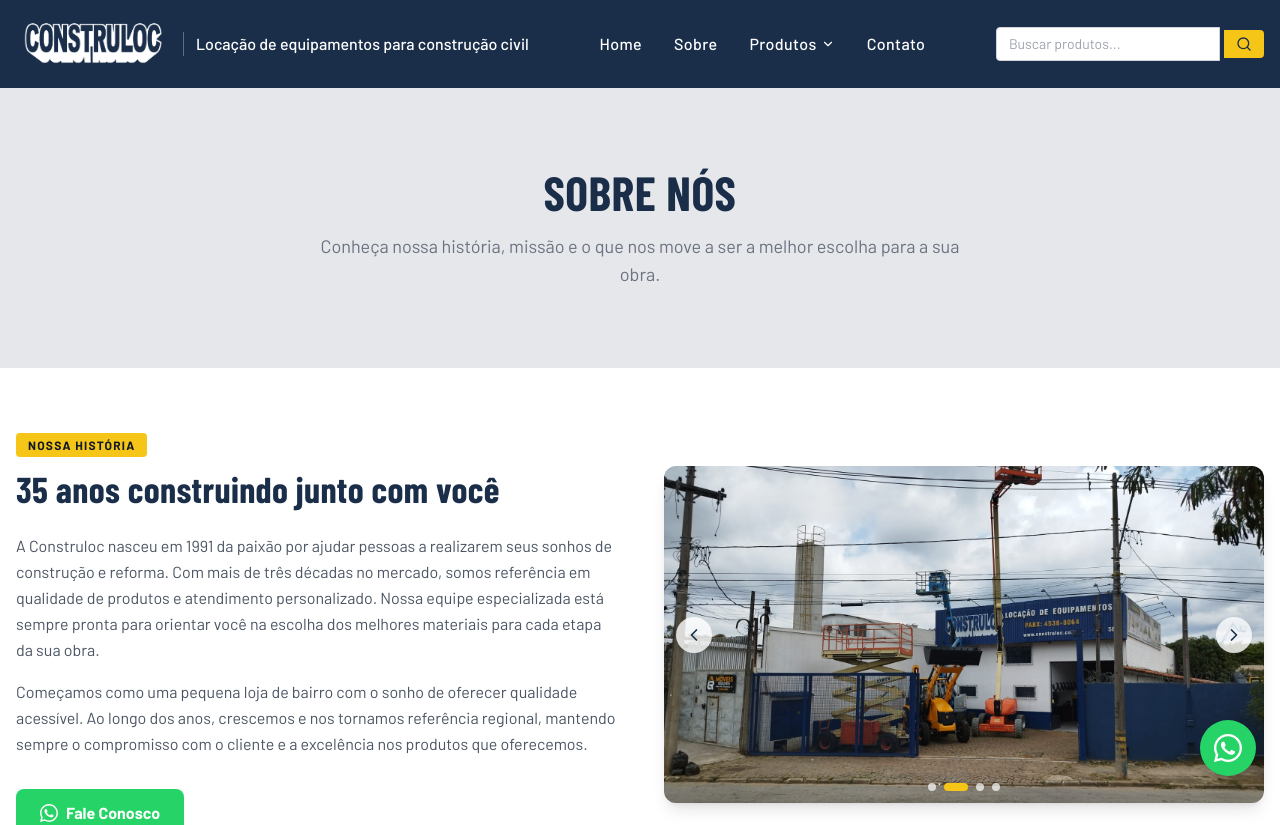
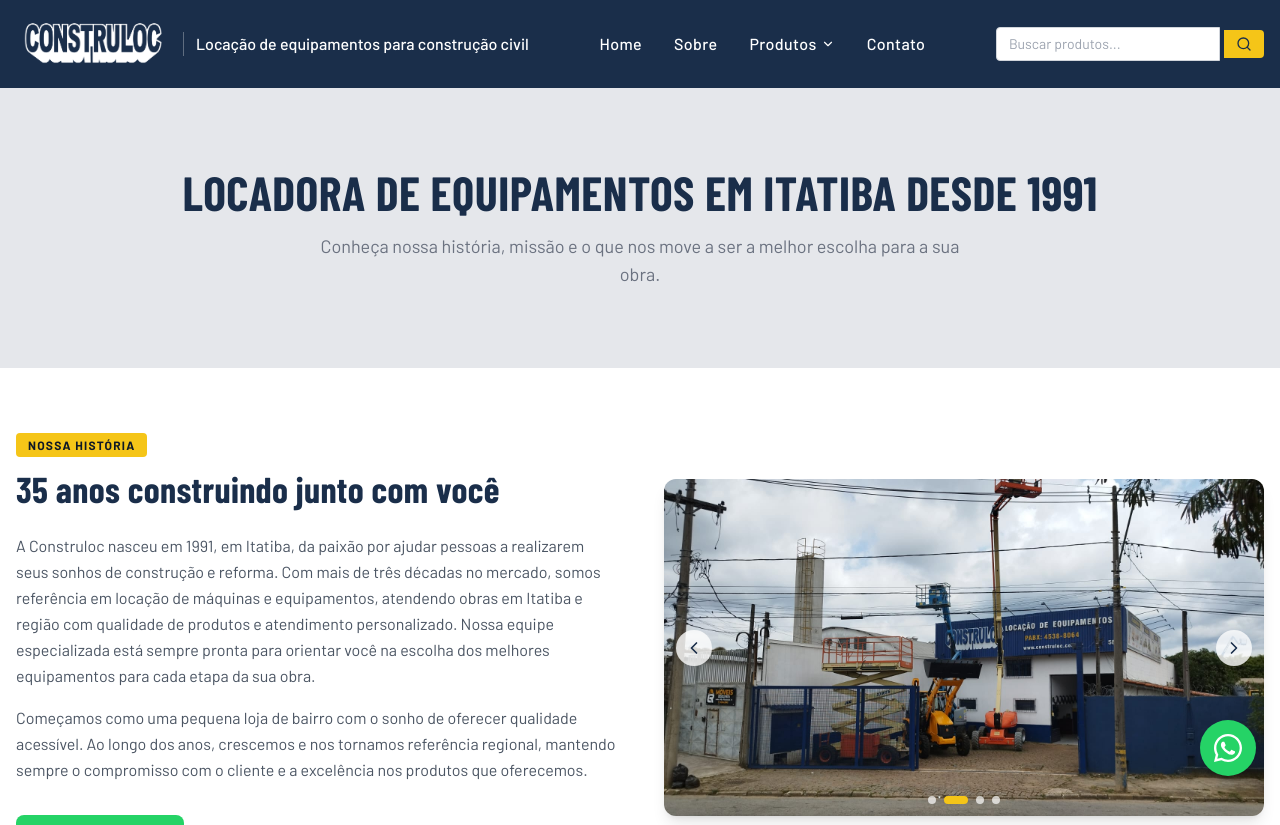
Before and after one commit to lucasbetti-ctrl/site-construloc, a Next.js app: page /sobre in a window 1280 px wide. Shown: the top 825 px of the page. Built offline with nearby package versions, Linux system fonts and the light colour scheme; a web font is replaced by a local one.

Commit message:
feat(seo): reforca Itatiba e locacao de equipamentos na pagina Sobre
Ajusta title, meta description, H1 e primeiro paragrafo da
historia para refletir o posicionamento de locadora de
equipamentos em Itatiba.

```diff
--- a/app/sobre/page.tsx
+++ b/app/sobre/page.tsx
@@ -9,8 +9,8 @@ import SobreWhatsAppButton from "@/components/sections/SobreWhatsAppButton";
 import FadeIn from "@/components/ui/FadeIn";
 
 export const metadata: Metadata = {
-  title: "Sobre Nós",
-  description: `Conheça a história e os valores da ${siteConfig.name}, referência em materiais de construção há mais de 20 anos.`,
+  title: "Sobre a Construloc — Locadora de Equipamentos em Itatiba",
+  description: `Conheça a história da ${siteConfig.name}, locadora de máquinas e equipamentos para construção em Itatiba desde 1991.`,
   alternates: {
     canonical: "/sobre",
   },
@@ -51,7 +51,7 @@ export default function SobrePage() {
                 className="mb-6"
               />
               <p className="text-gray-600 leading-relaxed mb-4">
-                A Construloc nasceu em 1991 da paixão por ajudar pessoas a realizarem seus sonhos de construção e reforma. Com mais de três décadas no mercado, somos referência em qualidade de produtos e atendimento personalizado. Nossa equipe especializada está sempre pronta para orientar você na escolha dos melhores materiais para cada etapa da sua obra.
+                A Construloc nasceu em 1991, em Itatiba, da paixão por ajudar pessoas a realizarem seus sonhos de construção e reforma. Com mais de três décadas no mercado, somos referência em locação de máquinas e equipamentos, atendendo obras em Itatiba e região com qualidade de produtos e atendimento personalizado. Nossa equipe especializada está sempre pronta para orientar você na escolha dos melhores equipamentos para cada etapa da sua obra.
               </p>
               <p className="text-gray-600 leading-relaxed">
                 Começamos como uma pequena loja de bairro com o sonho de oferecer qualidade acessível. Ao longo dos anos, crescemos e nos tornamos referência regional, mantendo sempre o compromisso com o cliente e a excelência nos produtos que oferecemos.
--- a/components/sections/AboutHero.tsx
+++ b/components/sections/AboutHero.tsx
@@ -12,7 +12,7 @@ export default function AboutHero() {
           transition={{ duration: 1.1, ease: "easeOut" }}
           className="text-4xl md:text-5xl font-black text-primary uppercase"
         >
-          Sobre Nós
+          Locadora de Equipamentos em Itatiba desde 1991
         </motion.h1>
         <motion.p
           initial={{ opacity: 0, y: 24 }}
```
